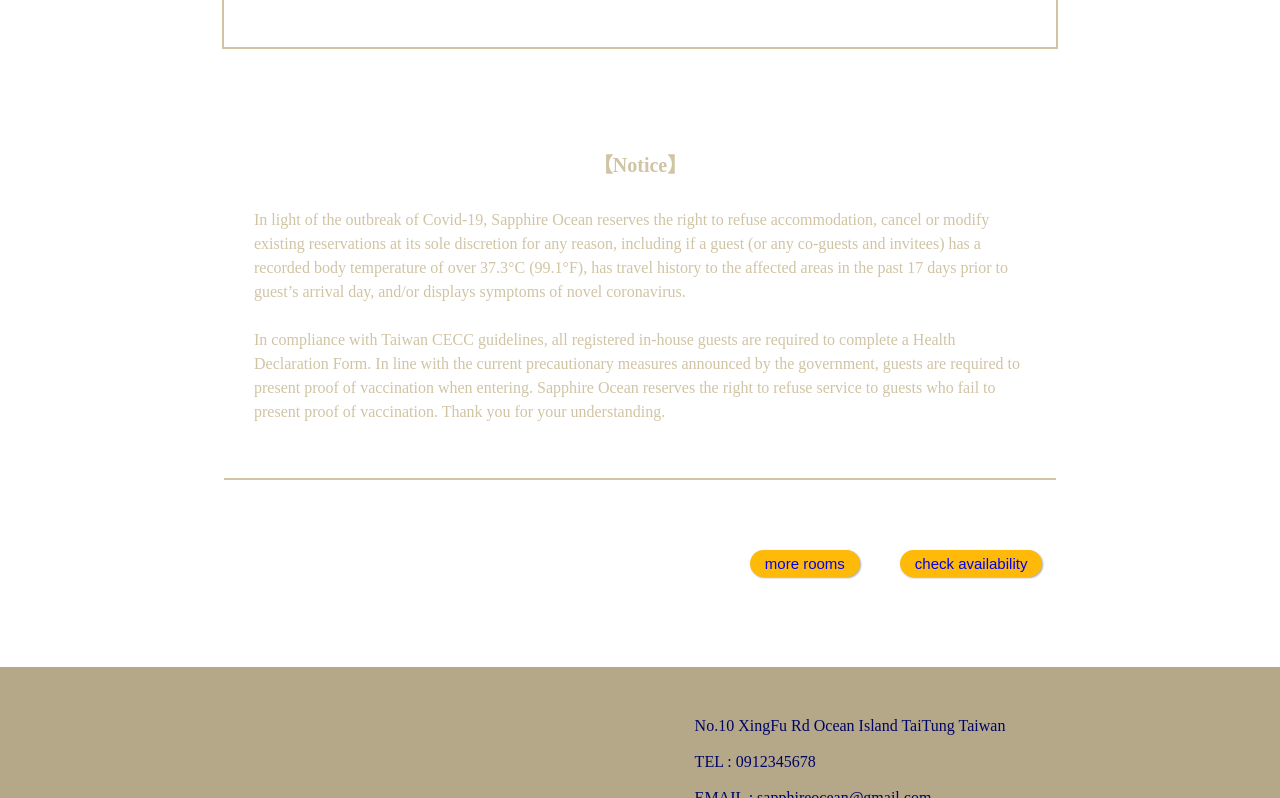
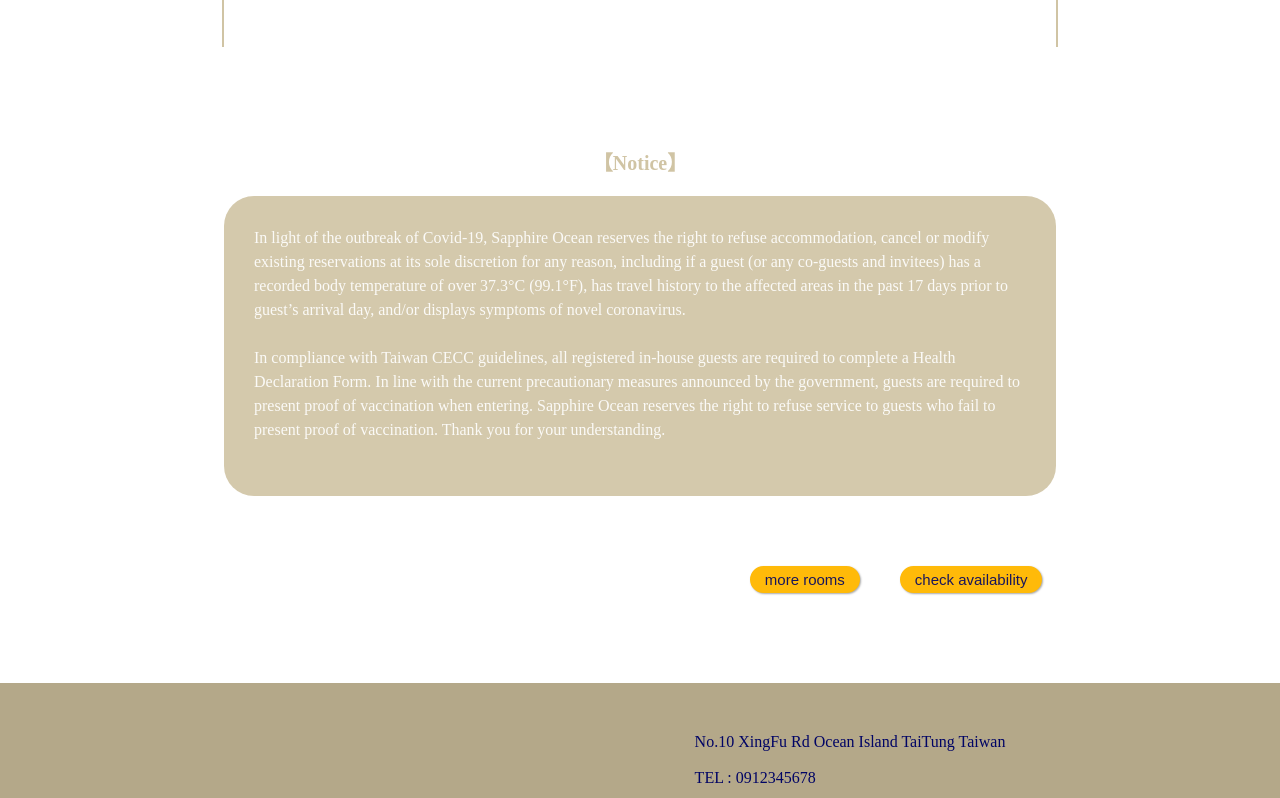
Before and after one commit to nathanyeh/Sapphire-Ocean-Project, a plain HTML site: page suitesroom.html in a window 1280 px wide. Shown: the part 1977-2775 px from the top of the page. Drawn offline with Linux system fonts and the light colour scheme; grey boxes are pictures that could not be loaded.

Commit message:
suite chg

```diff
--- a/suites.css
+++ b/suites.css
@@ -102,7 +102,8 @@
 .room .slider img{
     width:20%;
     margin:0.5%;
-    border-radius: 10px;;
+    border-radius: 10px;
+    cursor: pointer;
 }
 .feature{
     width:100%;
@@ -123,6 +124,7 @@
     border:2px solid #D0C4A4;
     margin-bottom:30px;
     border-top:none;
+    border-bottom:none;
 }
 .feature .detail .item{
     display:flex;
@@ -146,12 +148,14 @@
     flex-direction: column;
     margin: auto;
     color:#D0C4A4;
-    border-bottom: 2px solid #D0C4A4;
     margin-bottom:50px;
 }
 .feature .notice p{
-    padding:10px 30px 30px 30px;
+    padding:30px;
     line-height: 1.5;
+    background-color: rgb(208, 196, 164, 0.9);
+    color:rgb(255, 255, 255, 0.9);
+    border-radius: 30px;
 }
 .more{
     display:flex;
@@ -168,6 +172,7 @@
 }
 .more a {
     font-size: 15px;
+    color: rgb(0,4,101,.9);
     text-decoration: none;
     padding:10px;
 }
```
